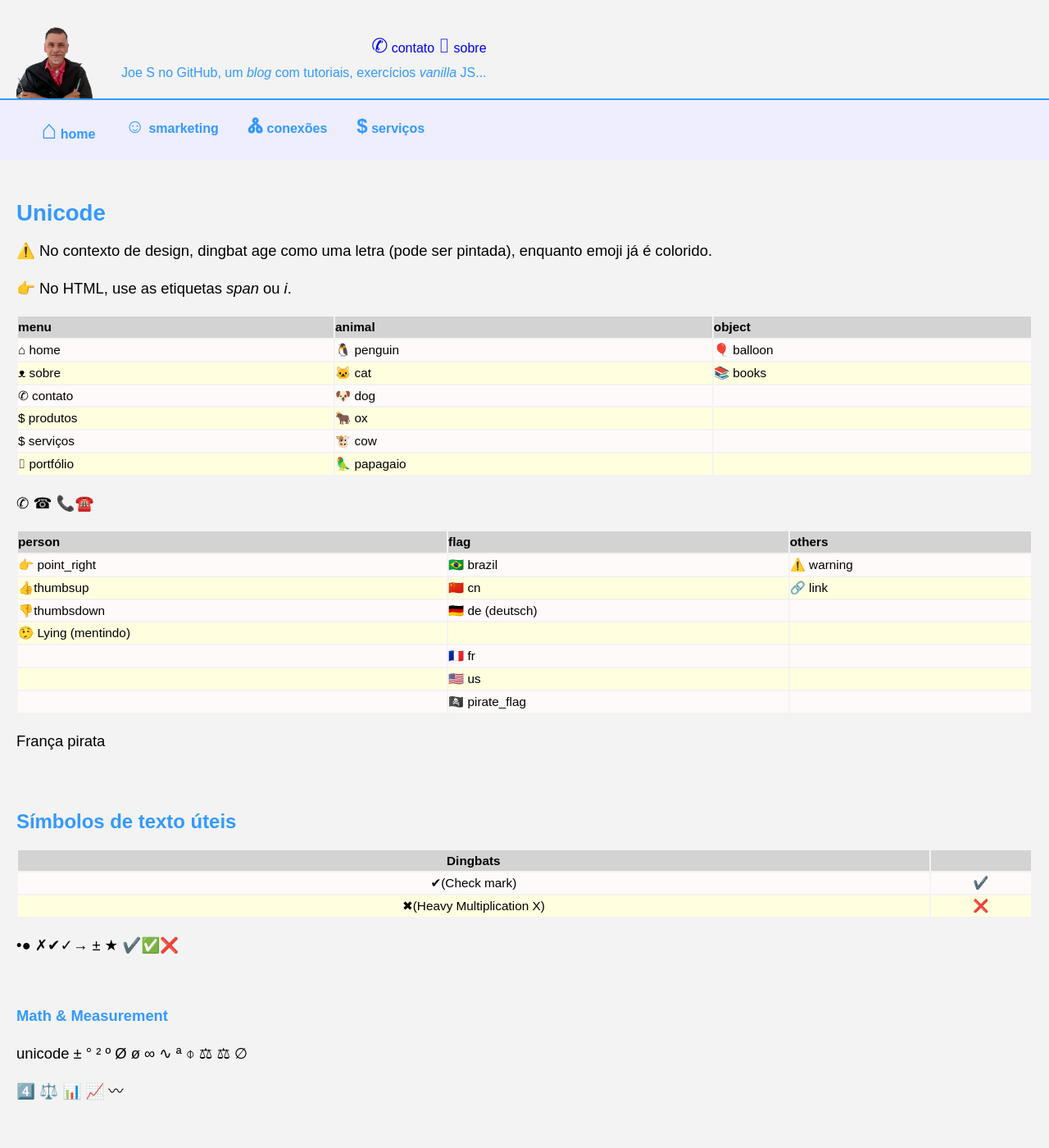
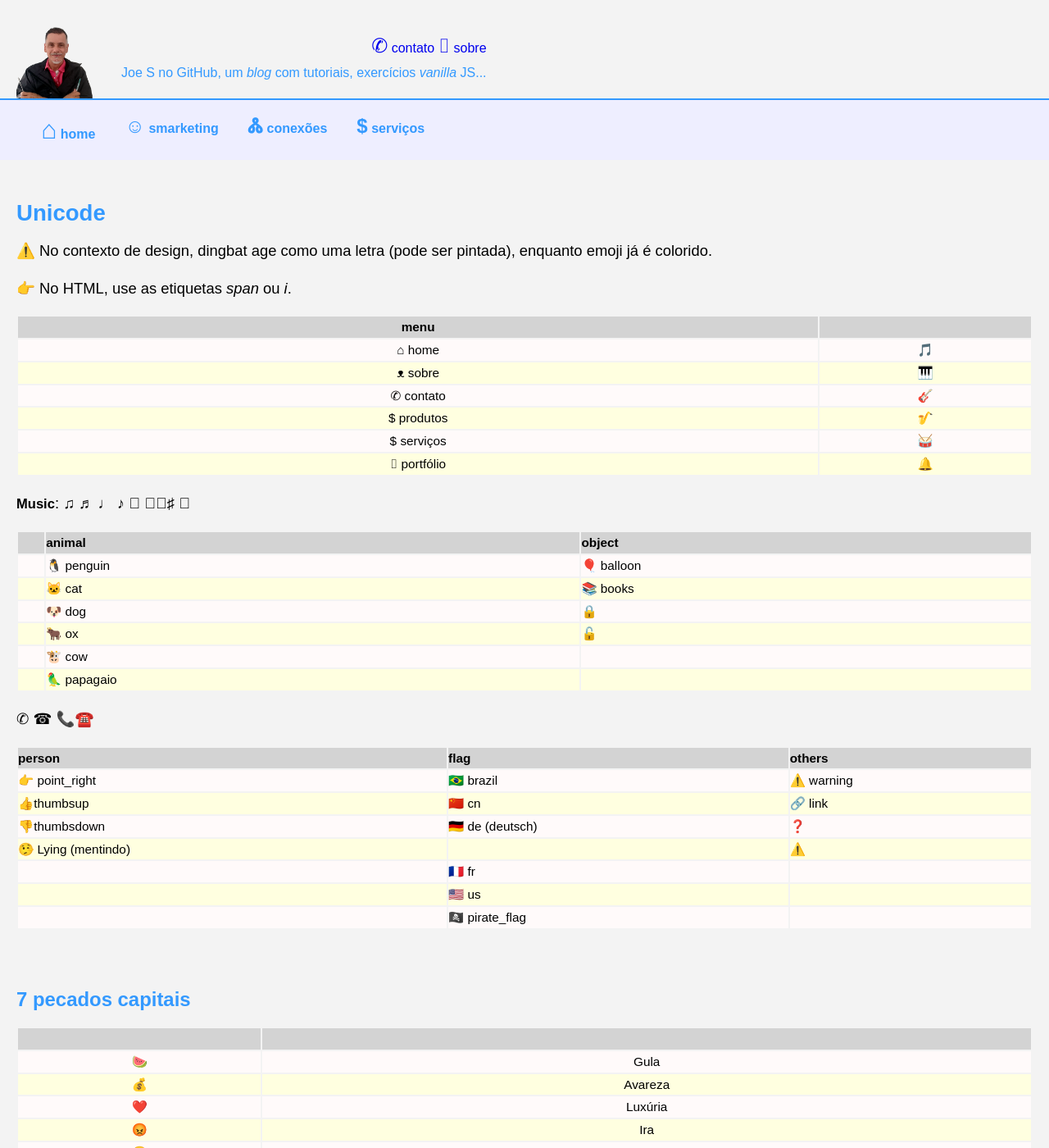
Before and after one commit to Joesynth/joesynth.github.io, a Jekyll site: the page built from _posts/2021-01-28-unicode.md, in a window 1280 px wide and 1400 px high. Shown: the whole window at 82% size. Built offline with Jekyll 4.4.1, drawn with Linux system fonts in a browser that asks for light colours; some of the changed text lies outside the part shown.

Commit message:
Revise emoji and symbol tables in unicode.md
Updated emoji and symbol tables for clarity and consistency.

```diff
--- a/_posts/2021-01-28-unicode.md
+++ b/_posts/2021-01-28-unicode.md
@@ -4,16 +4,27 @@
 
 👉 No HTML, use as etiquetas *span* ou *i*.
 
+|menu||
+|:---:|:---:|
+|⌂ home|🎵|
+|ᴥ sobre|🎹️|
+|✆ contato|🎸|
+|$ produtos|🎷|
+|$ serviços|🥁️|
+|⌷ portfólio|🔔️|
+
+**Music**: ♫ ♬ ♩ ♪   ♭♮♯ ␢
 
 
-|menu|animal|object|
+
+||animal|object|
 |:---|:---|:---|
-|⌂ home|🐧 penguin|🎈 balloon|
-|ᴥ sobre|🐱 cat|📚 books|
-|✆ contato|🐶 dog||
-|$ produtos|🐂 ox||
-|$ serviços|🐮 cow||
-|⌷ portfólio|🦜 papagaio||
+||🐧 penguin|🎈 balloon|
+||🐱 cat|📚 books|
+||🐶 dog|🔒️|
+||🐂 ox|🔓️|
+||🐮 cow||
+||🦜 papagaio||
 
 ✆ ☎
 📞☎️
@@ -22,26 +33,23 @@
 |:---|:---|:---|
 |👉 point_right|🇧🇷 brazil|⚠️ warning|
 |👍thumbsup|🇨🇳 cn|🔗 link|
-|👎thumbsdown|🇩🇪 de (deutsch)||
-|🤥 Lying (mentindo)|||
+|👎thumbsdown|🇩🇪 de (deutsch)|❓️|
+|🤥 Lying (mentindo)||⚠️|
 ||🇫🇷 fr||
 ||🇺🇸 us||
 ||🏴‍☠️ pirate_flag||
 
+## 7 pecados capitais
 
-
-
-
-
-
-França
-pirata
-
-
-
-
-
-
+|||
+|:---:|:---:|
+|🍉|Gula|
+|💰|Avareza|
+|❤️|Luxúria|
+|😡|Ira|
+|😒|Inveja|
+|💤|Preguiça|
+|👑|Soberba|
 
 
 
@@ -57,7 +65,7 @@
 
 •● ✗✔✓→ ± ★
 ✔️✅❌
-
+✓✔✖
 
 #### Math & Measurement
 
@@ -93,7 +97,7 @@
 ☍ ☌  《》☰ ☰ ≡ ≣ ፧ ᎒ ፨
 
 🔗️ 🔎️ 🔍 🌐 ☁️ ⚫  ⬇️ ️
-⚠️ ❓️ 📂 🗑️ 🛡️ 🔒️ 🔓️ ⚙️ 🔑️ 🗝️
+ 📂 🗑️ 🛡️ ⚙️ 🔑️ 🗝️
 
 #### Transport (audio/multimedia)
 
@@ -171,7 +174,7 @@
 
 Geometric Shapes ▪ ▶ ▯ ◨
 Miscellaneous Symbols
- ✁✂✃✄✓✔✖
+  ✁✂✃✄
  ➀➁➂➃➄➅➆➇
 
 
```
Also changed, not shown: other parts of _posts/2021-01-28-unicode.md (+2 -7 lines).
